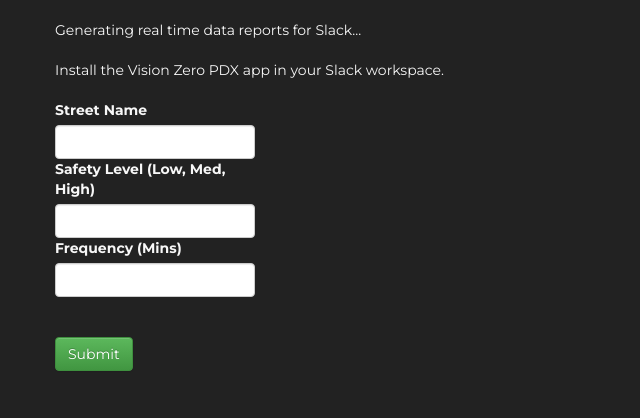
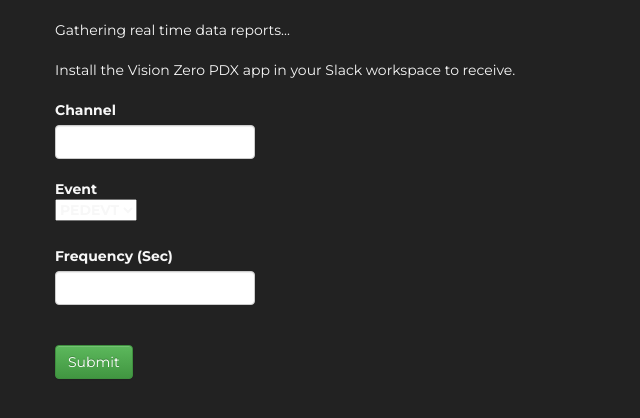
Before and after one commit to danieldn/vision-zero-pdx, a Flask app: page /real-time-report in a window 1280 px wide. Shown: the top 418 px of the page, without its empty margins (0-640 px from the left). Run offline with Flask 2, Linux system fonts and the light colour scheme; data that the repository does not hold is empty; some libraries are stand-ins or nearby versions.

Commit message:
Adds form labels for websocket client

```diff
--- a/webapp/app.py
+++ b/webapp/app.py
@@ -47,11 +47,9 @@
 
 @app.route('/real-time-report')
 def real_time_report():
-
-    with open('slack/real-time-report.json') as json_data:
-        js = json.load(json_data)
-        requests.post('https://hooks.slack.com/services/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', json=js)
-
+    # with open('slack/real-time-report.json') as json_data:
+        # js = json.load(json_data)
+        # requests.post('https://hooks.slack.com/services/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', json=js)
     return render_template('slack.html')
 
 @app.route('/real-time-report2')
--- a/webapp/templates/slack.html
+++ b/webapp/templates/slack.html
@@ -1,27 +1,36 @@
 {% extends "base.html" %}
 {% block content %}
     <h2></h2>
-    Generating real time data reports for Slack...
+    Gathering real time data reports...
 </br>
 </br>
-    Install the Vision Zero PDX app in your Slack workspace.
+    Install the Vision Zero PDX app in your Slack workspace to receive.
 </br>
 </br>
 
     <form method="POST" enctype="multipart/form-data">
-
         <div  style="width: 200px; font-family: Montserrat;">
-          <label for="title">Street Name</label>
+          <label for="title">Channel</label>
           <input type="text" name="name" id="name" class="form-control"/>
         </div>
 
         <div  style="width: 200px; font-family: Montserrat;">
-          <label for="title">Safety Level (Low, Med, High)</label>
-          <input type="text" name="name" id="name" class="form-control"/>
+        </br>
+            <label for="title">Event
+        </br>
+                <select name="Events">
+                        <option value="PEDEVT">PEDEVT</option>
+                        <option value="PKIN">PKIN</option>
+                        <option value="PKOUT">PKOUT</option>
+                      </select>
+            </label>
+          <!-- <label for="title">Event (e.g. PEDEVT)</label> -->
+          <!-- <input type="text" name="name" id="name" class="form-control"/> -->
         </div>
 
         <div  style="width: 200px; font-family: Montserrat;">
-          <label for="title">Frequency (Mins)</label>
+        </br>
+          <label for="title">Frequency (Sec)</label>
           <input type="text" name="name" id="name" class="form-control"/>
         </div>
 
```
